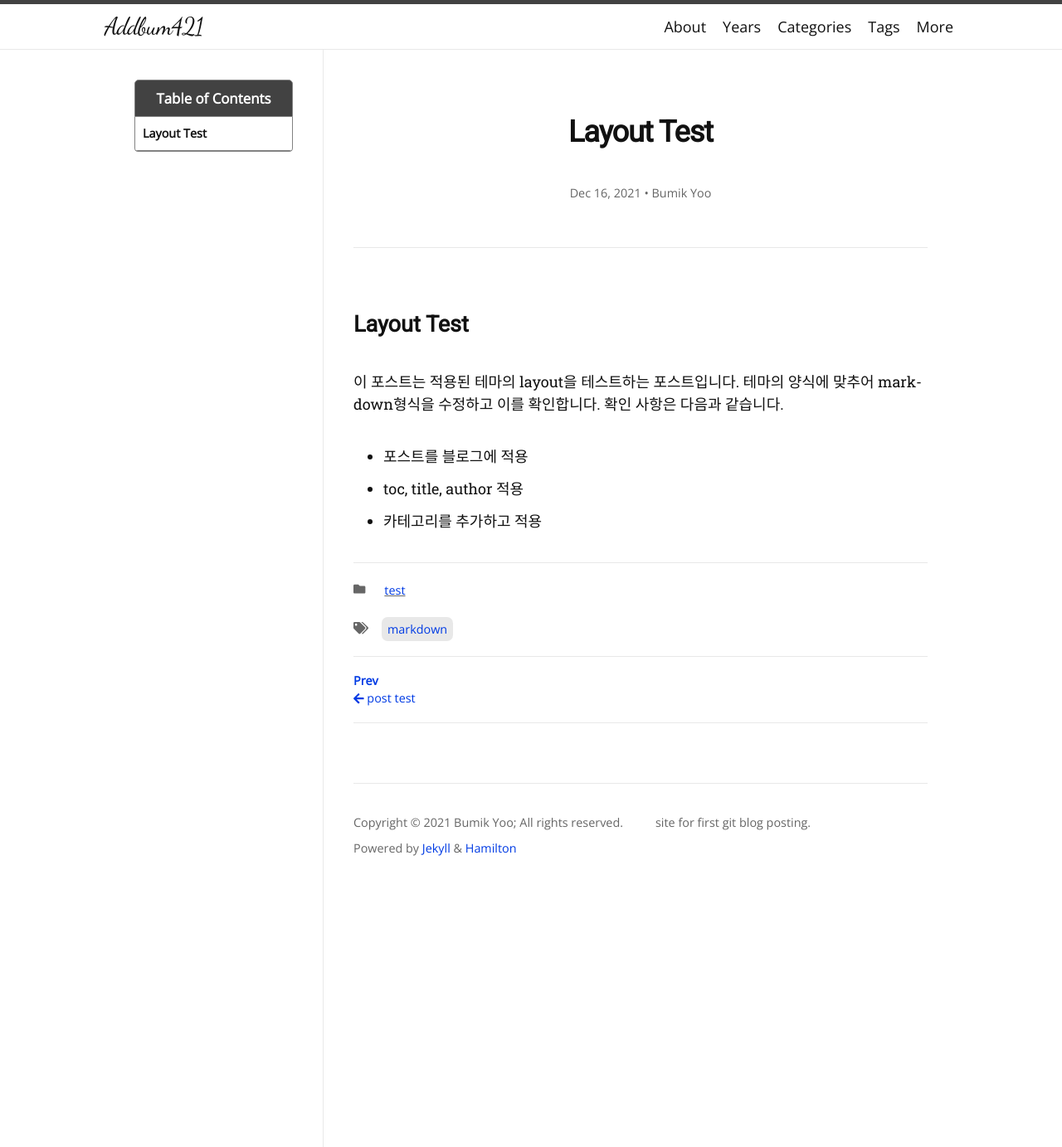
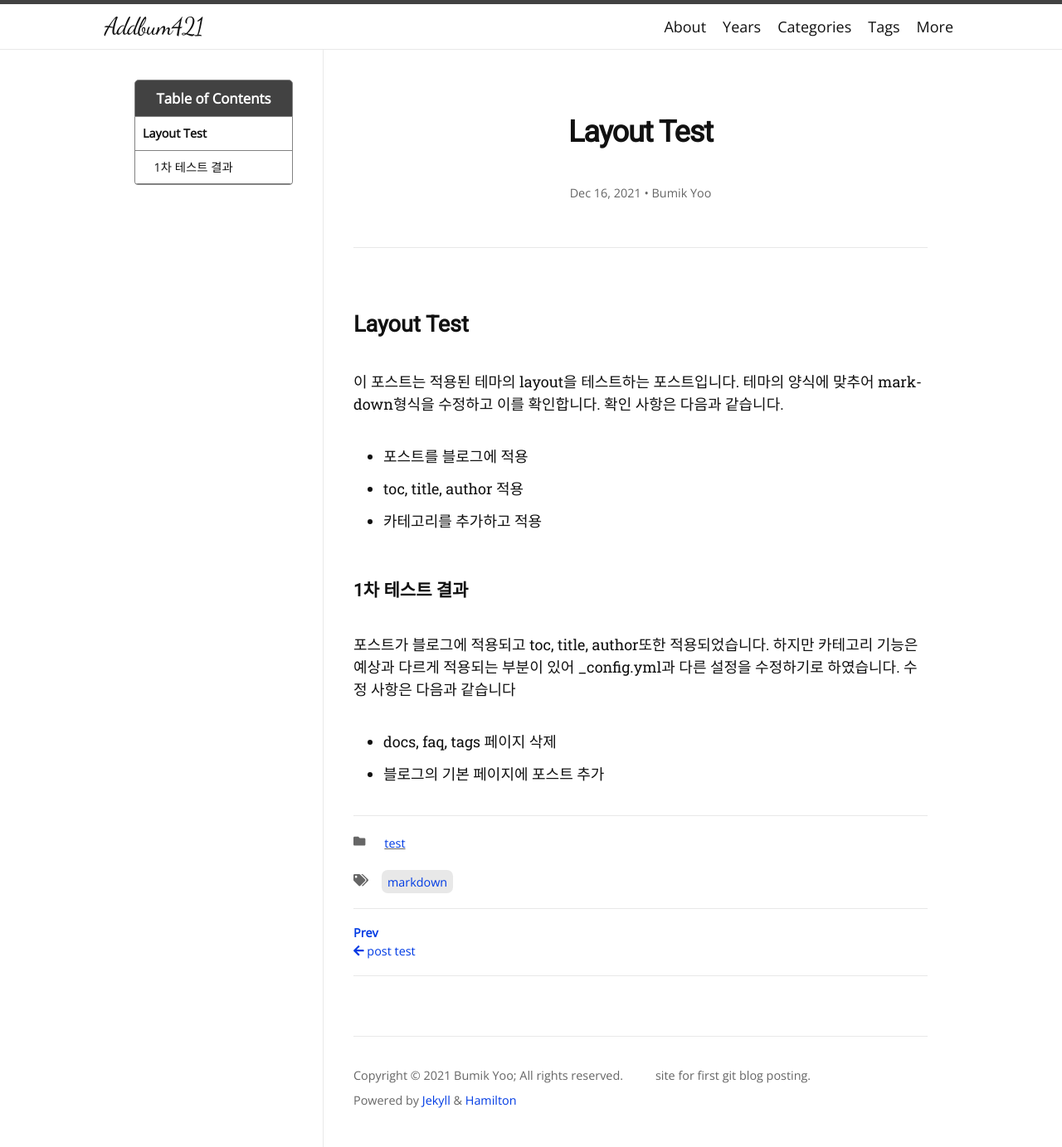
Before and after one commit to addbum421/addbum421.github.io, a Jekyll site: the page built from _posts/2021-12-16-layout-test.markdown, in a window 1280 px wide. Shown: the whole page at 83% size. Built offline with Jekyll 4.4.1, drawn with Linux system fonts in a browser that asks for light colours; nearby versions of some CDN libraries; some web fonts are replaced.

Commit message:
Update Layout Test

```diff
--- a/_posts/2021-12-16-layout-test.markdown
+++ b/_posts/2021-12-16-layout-test.markdown
@@ -1,7 +1,7 @@
 ---
 layout: post
 toc: true
-title: Layout Test
+title: "Layout Test"
 categories: test
 tags: markdown
 author: Bumik Yoo
@@ -14,3 +14,11 @@ author: Bumik Yoo
 - 포스트를 블로그에 적용
 - toc, title, author 적용
 - 카테고리를 추가하고 적용
+
+### 1차 테스트 결과
+
+포스트가 블로그에 적용되고 toc, title, author또한 적용되었습니다. 하지만 카테고리 기능은 예상과 다르게 적용되는 부분이 있어 _config.yml과 다른 설정을 수정하기로 하였습니다.
+수정 사항은 다음과 같습니다
+
+- docs, faq, tags 페이지 삭제
+- 블로그의 기본 페이지에 포스트 추가
```
